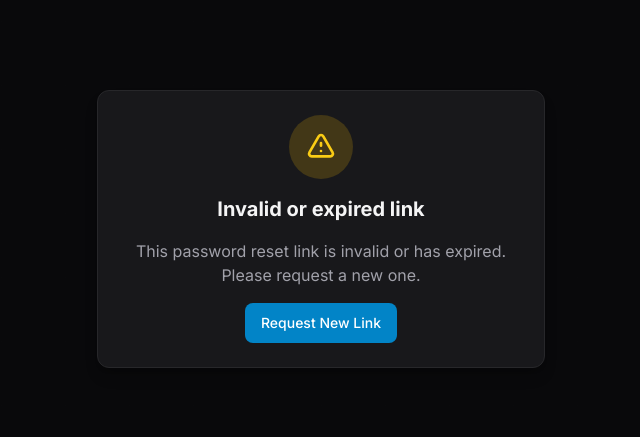
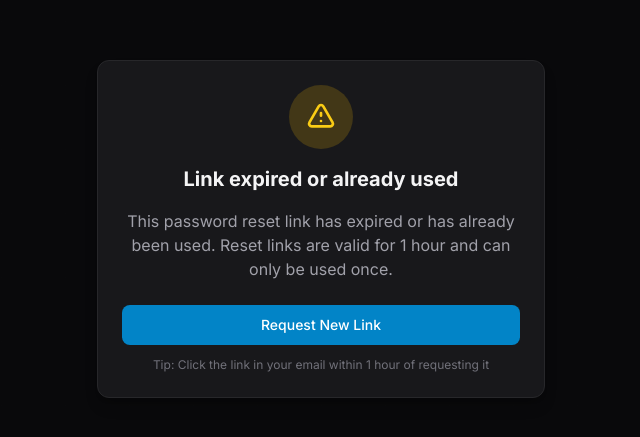
Before and after one commit to Joshfkon/workout-app, a Next.js app: page /reset-password in a window 1280 px wide. Shown: the part 171-608 px from the top of the page, without its empty margins (319-959 px from the left). Built offline with nearby package versions, Linux system fonts and the light colour scheme; no server answers.

Commit message:
Improve password reset expired link message with helpful tips

```diff
--- a/app/(auth)/reset-password/page.tsx
+++ b/app/(auth)/reset-password/page.tsx
@@ -149,13 +149,18 @@ export default function ResetPasswordPage() {
               <path strokeLinecap="round" strokeLinejoin="round" strokeWidth={2} d="M12 9v2m0 4h.01m-6.938 4h13.856c1.54 0 2.502-1.667 1.732-3L13.732 4c-.77-1.333-2.694-1.333-3.464 0L3.34 16c-.77 1.333.192 3 1.732 3z" />
             </svg>
           </div>
-          <h2 className="text-xl font-bold text-surface-100">Invalid or expired link</h2>
+          <h2 className="text-xl font-bold text-surface-100">Link expired or already used</h2>
           <p className="text-surface-400">
-            This password reset link is invalid or has expired. Please request a new one.
+            This password reset link has expired or has already been used. Reset links are valid for 1 hour and can only be used once.
           </p>
-          <Link href="/forgot-password">
-            <Button className="mt-4">Request New Link</Button>
-          </Link>
+          <div className="space-y-3 pt-2">
+            <Link href="/forgot-password">
+              <Button className="w-full">Request New Link</Button>
+            </Link>
+            <p className="text-xs text-surface-500">
+              Tip: Click the link in your email within 1 hour of requesting it
+            </p>
+          </div>
         </Card>
       </div>
     );
```
